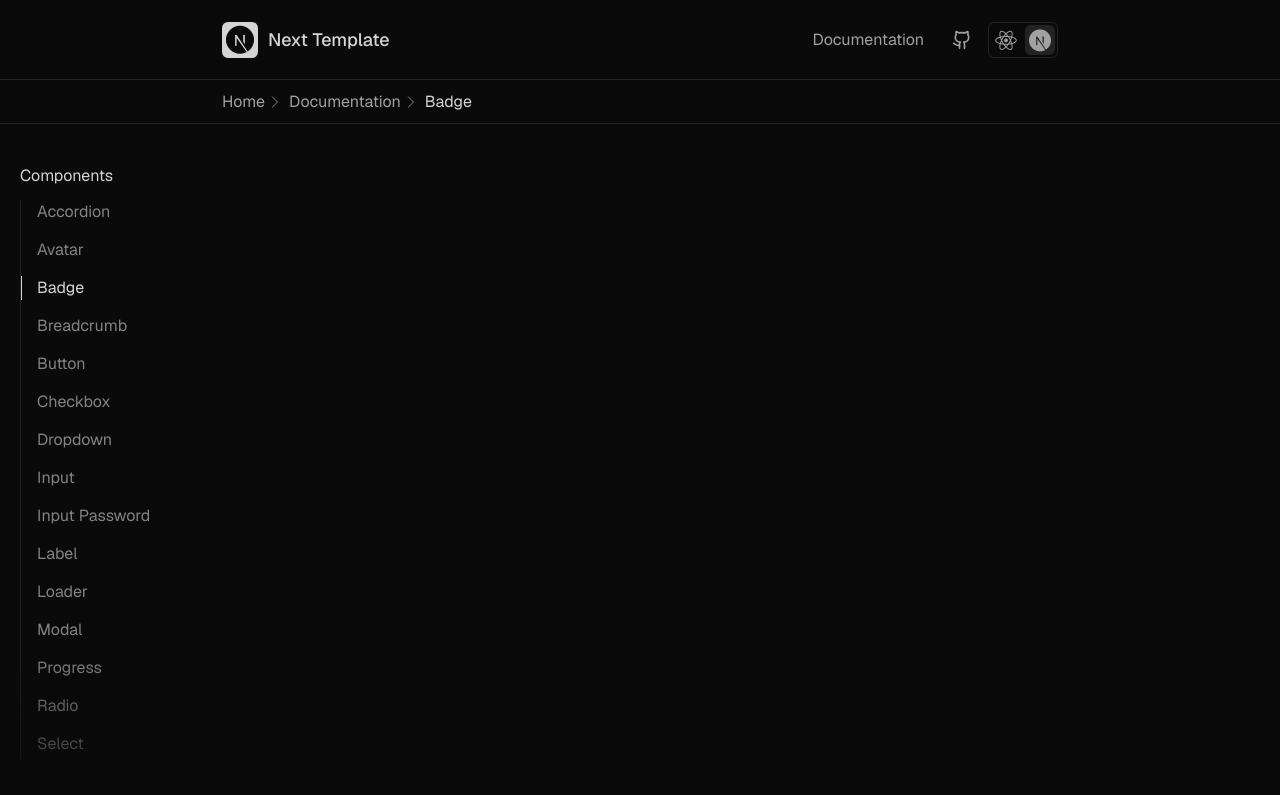
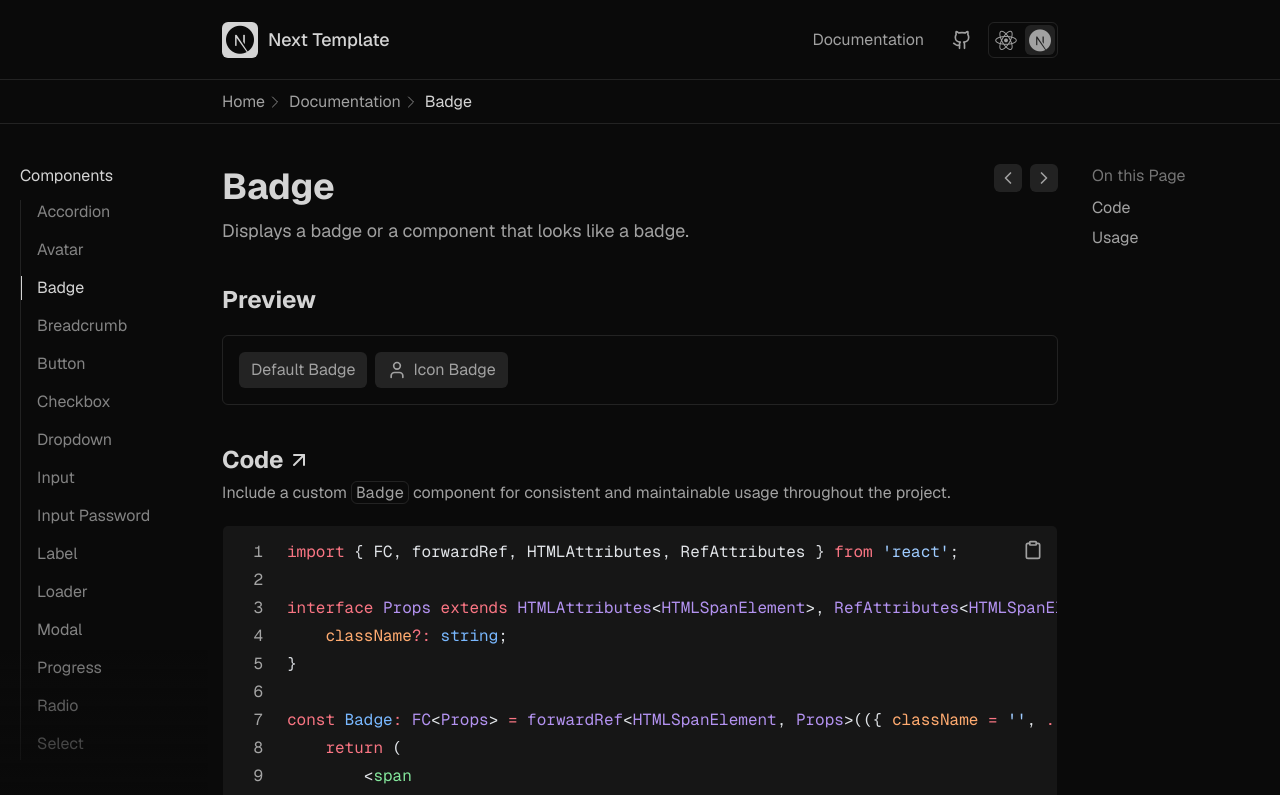
Before and after one commit to dimarogkov/next-template, a Next.js app: page /documentation/badge in a window 1280 px wide. Shown: the top 795 px of the page. Built offline with nearby package versions, Linux system fonts and the light colour scheme.

Commit message:
add BadgePage

```diff
--- a/app/documentation/(componentsPages)/badge/page.tsx
+++ b/app/documentation/(componentsPages)/badge/page.tsx
@@ -1,15 +1,47 @@
 import { Metadata } from 'next';
+import { BADGE_CODE, BADGE_USAGE_CODE } from '@/src/variables/code';
+import { IDocumentationData, IDocumentationCodeSection } from '@/src/types/interfaces/DocumentationData';
+import { DocumentationClient } from '@/src/components/blocks';
+import { BadgePreview } from '@/src/components/elements/preview';
+import { Text } from '@/src/components/ui';
 
 export const metadata: Metadata = {
-    title: 'Page',
+    title: 'Badge',
 };
 
-const Page = () => {
-    return (
-        <div>
-            <div>Page</div>
-        </div>
-    );
+const BadgePage = () => {
+    const codeSections: IDocumentationCodeSection[] = [
+        {
+            id: 'code',
+            title: 'Code',
+            link: 'https://github.com/dimarogkov/next-template/tree/master/src/components/ui/Badge.tsx',
+            description: (
+                <Text>
+                    Include a custom <span className='badge-item'>Badge</span> component for consistent and maintainable
+                    usage throughout the project.
+                </Text>
+            ),
+            withAccordion: false,
+            codeArr: [BADGE_CODE],
+        },
+        {
+            id: 'usage',
+            title: 'Usage',
+            link: '',
+            description: null,
+            withAccordion: false,
+            codeArr: [BADGE_USAGE_CODE],
+        },
+    ];
+
+    const data: IDocumentationData = {
+        title: 'Badge',
+        description: 'Displays a badge or a component that looks like a badge.',
+        preview: <BadgePreview />,
+        codeSections,
+    };
+
+    return <DocumentationClient data={data} />;
 };
 
-export default Page;
+export default BadgePage;
--- /dev/null
+++ b/src/components/elements/preview/BadgePreview.tsx
@@ -0,0 +1,17 @@
+import { Badge } from '@/src/components/ui';
+import { User } from 'lucide-react';
+
+const BadgePreview = () => {
+    return (
+        <div className='relative flex flex-wrap gap-2 w-full'>
+            <Badge>Default Badge</Badge>
+
+            <Badge>
+                <User className='size-5' />
+                <span>Icon Badge</span>
+            </Badge>
+        </div>
+    );
+};
+
+export default BadgePreview;
--- a/src/components/elements/preview/index.ts
+++ b/src/components/elements/preview/index.ts
@@ -1,4 +1,5 @@
 import AccordionPreview from './AccordionPreview';
 import AvatarPreview from './AvatarPreview';
+import BadgePreview from './BadgePreview';
 
-export { AccordionPreview, AvatarPreview };
+export { AccordionPreview, AvatarPreview, BadgePreview };
--- a/src/variables/code/badge/badge.ts
+++ b/src/variables/code/badge/badge.ts
@@ -4,7 +4,7 @@ interface Props extends HTMLAttributes<HTMLSpanElement>, RefAttributes<HTMLSpanE
     className?: string;
 }
 
-export const BadgeItem: FC<Props> = forwardRef<HTMLSpanElement, Props>(({ className = '', ...props }, ref) => {
+const Badge: FC<Props> = forwardRef<HTMLSpanElement, Props>(({ className = '', ...props }, ref) => {
     return (
         <span
             ref={ref}
@@ -12,4 +12,7 @@ export const BadgeItem: FC<Props> = forwardRef<HTMLSpanElement, Props>(({ classN
             className={\`flex items-center gap-1.5 text-base px-3 py-1.5 rounded-md bg-border \${className}\`}
         />
     );
-});`;
+});
+
+Badge.displayName = 'Badge';
+export default Badge;`;
```
